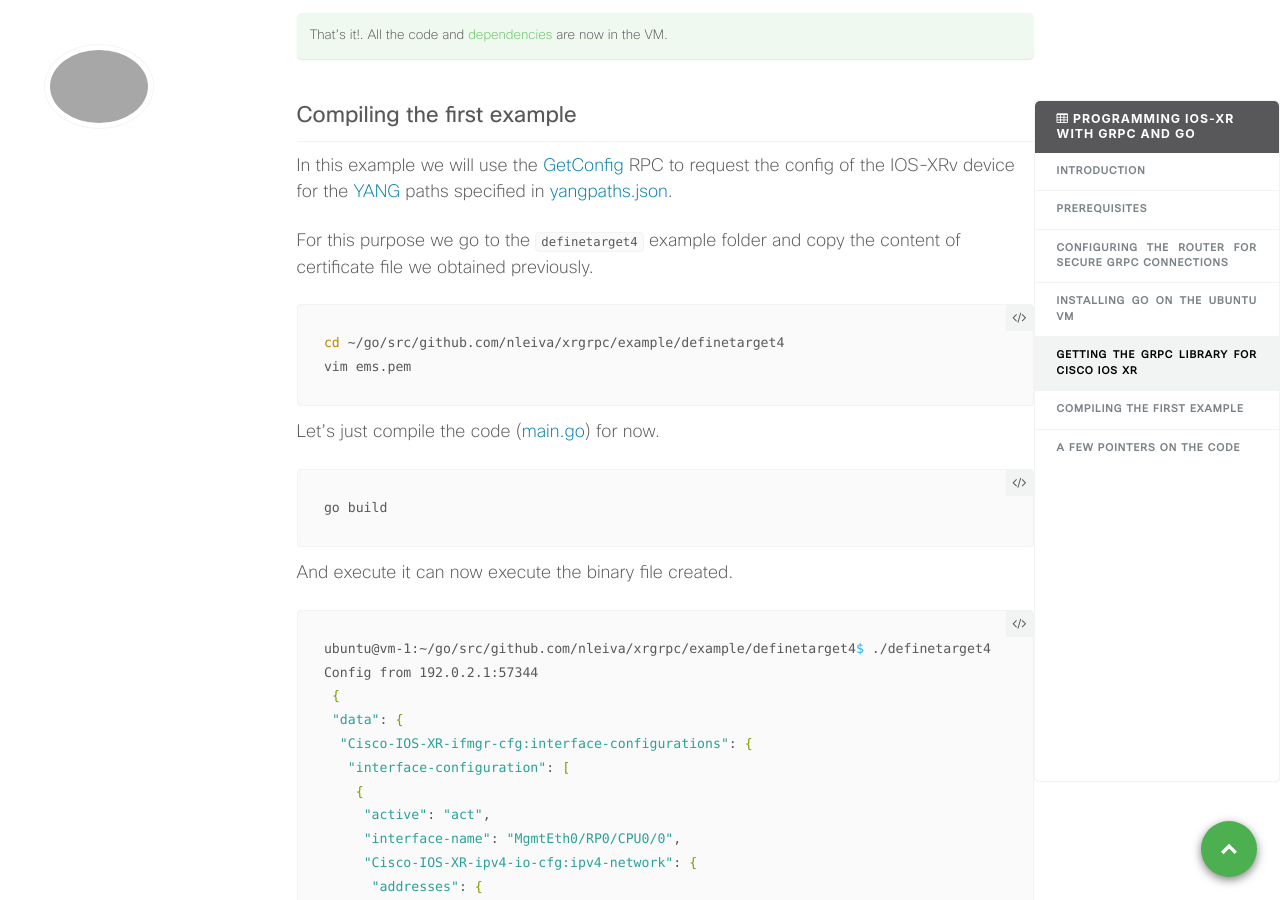
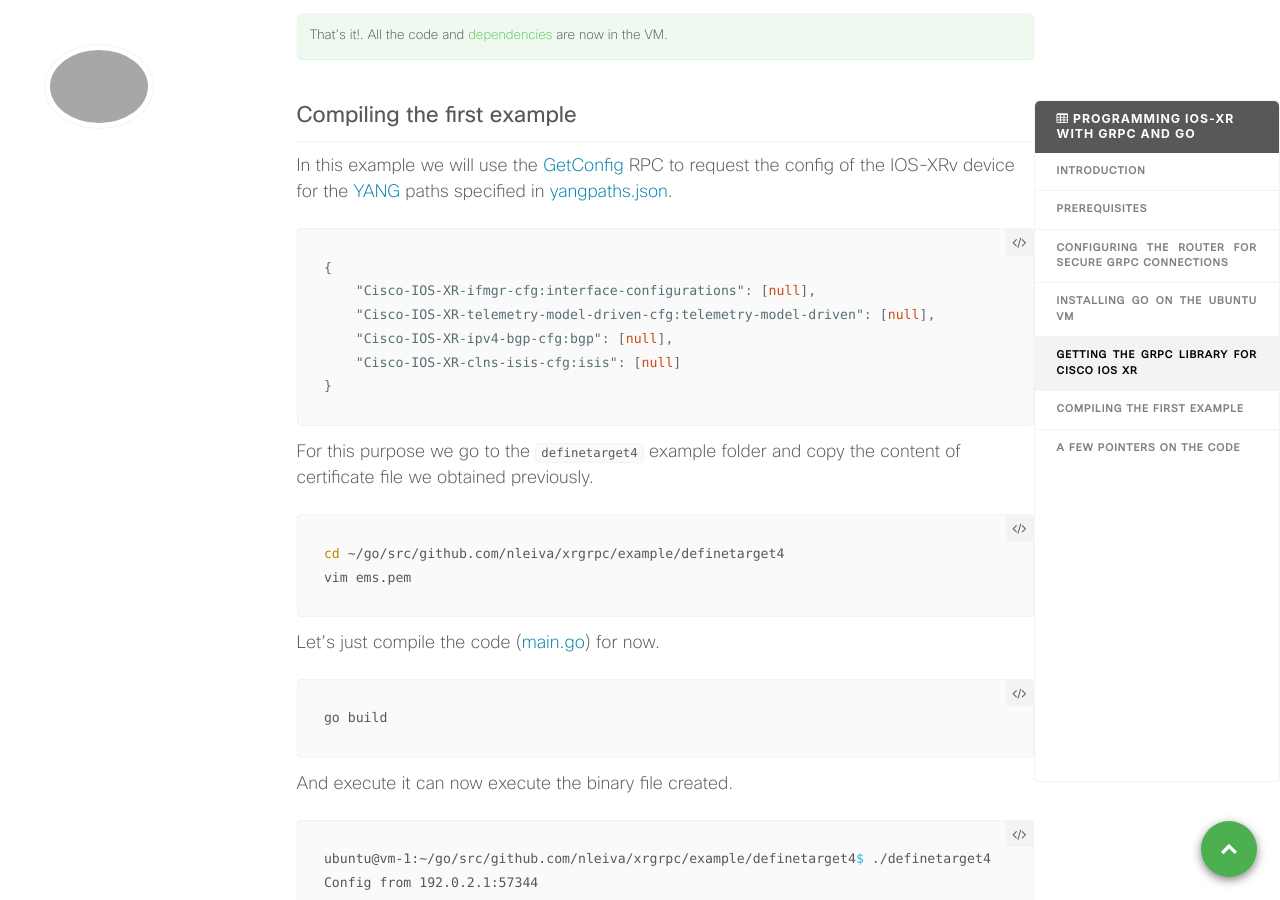
Before and after one commit to xrdocs/programmability, a Jekyll site: the page built from _tutorials/2017-08-04-programming-ios-xr-with-grpc-and-go.md, in a window 1280 px wide and 900 px high, scrolled down 3446 px. Built offline with Jekyll 4.4.1, drawn with Linux system fonts in a browser that asks for light colours; comment, search, counter and statistics services are not loaded; some of the changed text lies outside the part shown.

````diff
--- a/_tutorials/2017-08-04-programming-ios-xr-with-grpc-and-go.md
+++ b/_tutorials/2017-08-04-programming-ios-xr-with-grpc-and-go.md
@@ -138,6 +138,15 @@ That's it!. All the code and [dependencies](https://github.com/golang/dep) are n
 
 In this example we will use the [GetConfig](https://github.com/nleiva/xrgrpc/blob/master/proto/ems/ems_grpc.proto#L10) RPC to request the config of the IOS-XRv device for the [YANG](https://github.com/YangModels/yang/tree/master/vendor/cisco/xr) paths specified in [yangpaths.json](https://github.com/nleiva/xrgrpc/blob/master/example/input/yangpaths.json).
 
+```json
+{
+    "Cisco-IOS-XR-ifmgr-cfg:interface-configurations": [null],
+    "Cisco-IOS-XR-telemetry-model-driven-cfg:telemetry-model-driven": [null],
+    "Cisco-IOS-XR-ipv4-bgp-cfg:bgp": [null],
+    "Cisco-IOS-XR-clns-isis-cfg:isis": [null]
+}
+```
+
 For this purpose we go to the `definetarget4` example folder and copy the content of certificate file we obtained previously.
 
 ```shell
@@ -197,14 +206,14 @@ We will document a complete walk-through in a following tutorial. Well, if you a
 
 In this example we basically did four things.
 
-  1. Parse the [YANG path input](https://github.com/nleiva/xrgrpc/blob/master/example/definetarget4/main.go#L28). If none, the default is `../input/yangpaths.json`.
+  1) Parse the [YANG path input](https://github.com/nleiva/xrgrpc/blob/master/example/definetarget4/main.go#L28). If none, the default is `../input/yangpaths.json`.
 
   ```go
   ypath := flag.String("ypath", "../input/yangpaths.json", "YANG path arguments")
   flag.Parse()
   ```
 
-  2. Identify the [target](https://github.com/nleiva/xrgrpc/blob/master/example/definetarget4/main.go#L37). IP address, user credentials, cert file location and a timeout.
+  2) Identify the [target](https://github.com/nleiva/xrgrpc/blob/master/example/definetarget4/main.go#L37). IP address, user credentials, cert file location and a timeout.
 
   ```go
   router, err := xr.BuildRouter(
@@ -216,7 +225,7 @@ In this example we basically did four things.
   )
   ```
 
-  3. [Connect](https://github.com/nleiva/xrgrpc/blob/master/example/definetarget4/main.go#L49) to the device. This has to be done just once for all the following RPC calls. In this example we are just making one, but this connection can be re-used to configure the device, generate a telemetry stream or program the RIB/FIB.
+  3) [Connect](https://github.com/nleiva/xrgrpc/blob/master/example/definetarget4/main.go#L49) to the device. This has to be done just once for all the following RPC calls. In this example we are just making one, but this connection can be re-used to configure the device, generate a telemetry stream or program the RIB/FIB.
 
   ```go
   conn, ctx, err := xr.Connect(*router)
@@ -226,7 +235,7 @@ In this example we basically did four things.
   defer conn.Close()
   ```
 
-  4. Make the [GetConfig](https://github.com/nleiva/xrgrpc/blob/master/example/definetarget4/main.go#L60) call and print out the response.
+  4) Make the [GetConfig](https://github.com/nleiva/xrgrpc/blob/master/example/definetarget4/main.go#L60) call and print out the response.
 
   ```go
   output, err = xr.GetConfig(ctx, conn, string(js), id)
````
